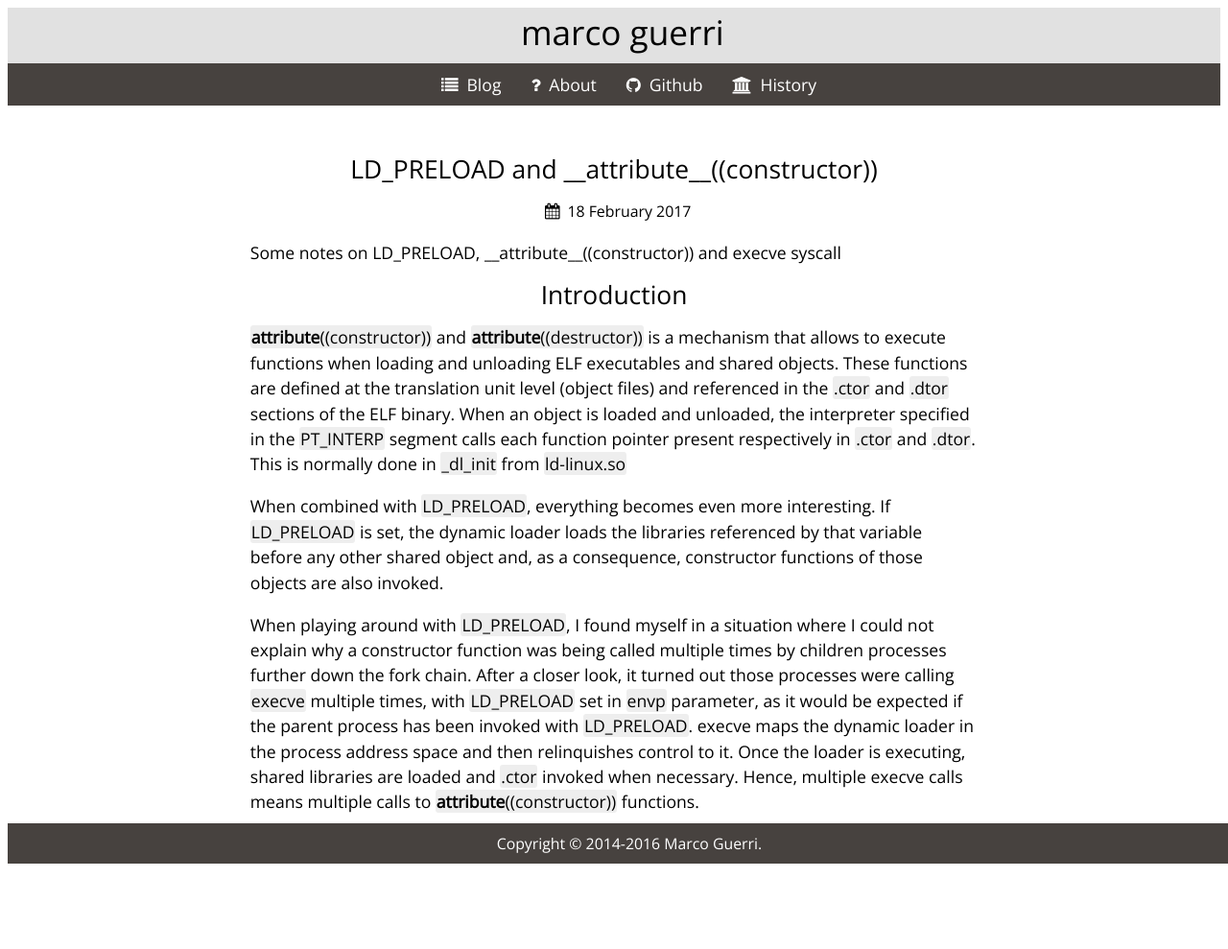
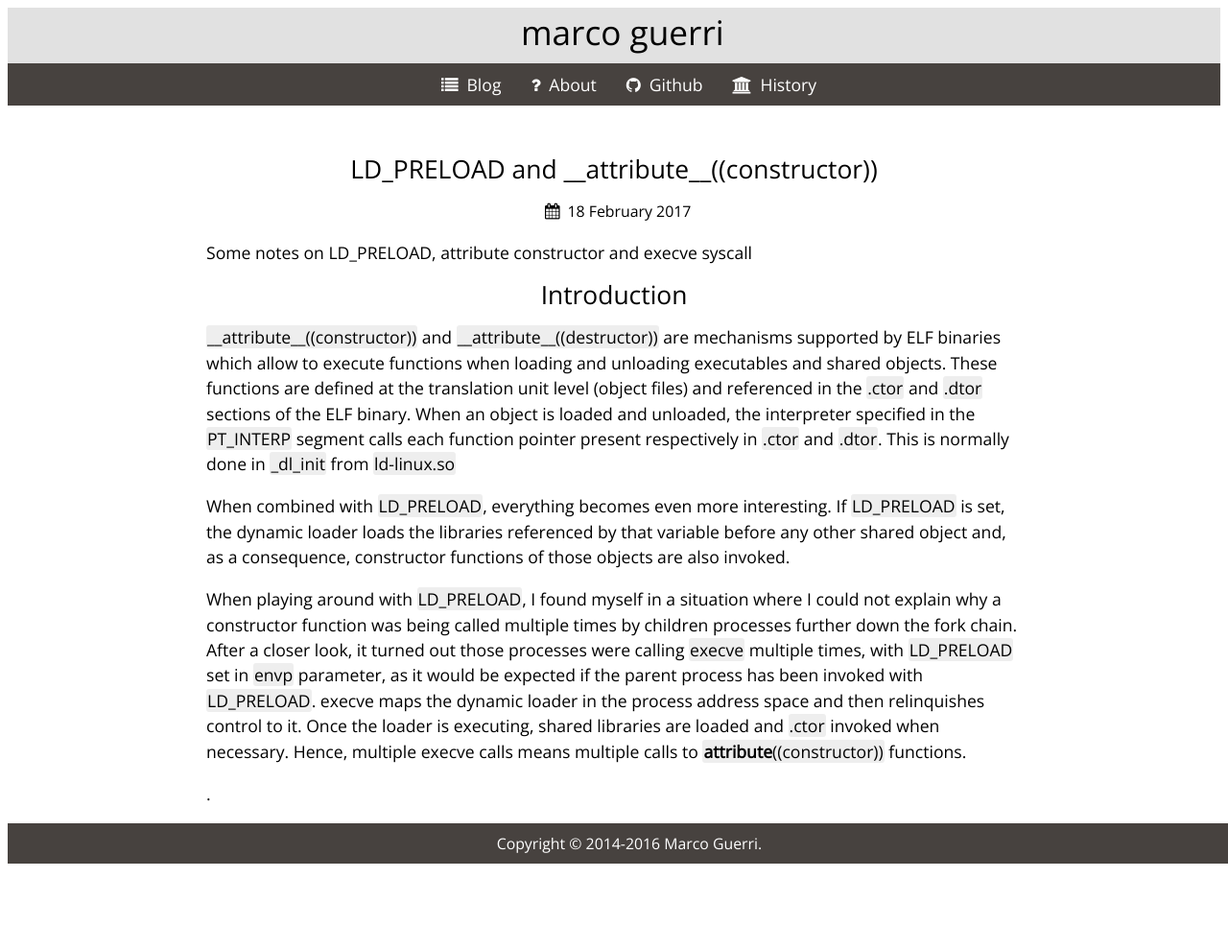
Before and after one commit to marcoguerri/marcoguerri.github.io, a Jekyll site: the page built from _posts/2017-02-18-ldpreload-constructor.markdown, in a window 1280 px wide. Shown: the whole page at 96% size. Built offline with Jekyll 4.4.1, drawn with Linux system fonts in a browser that asks for light colours; after the commit the page ends 936 px from its top, so only the background shows below that.

Commit message:
Set max content width in px

```diff
--- a/_posts/2017-02-18-ldpreload-constructor.markdown
+++ b/_posts/2017-02-18-ldpreload-constructor.markdown
@@ -5,14 +5,14 @@ date:   2017-02-18 08:00:00
 published: yes
 categories: c linker
 pygments: true
-summary: "Some notes on LD_PRELOAD,  __attribute__((constructor)) and execve syscall"
+summary: "Some notes on LD_PRELOAD, attribute constructor and execve syscall"
 ---
 
 Introduction
 =======
 
-*__attribute__((constructor))* and *__attribute__((destructor))* is a mechanism
-that allows to execute functions when loading and unloading ELF executables and shared
+*\_\_attribute\_\_((constructor))* and *\_\_attribute\_\_((destructor))* are mechanisms
+supported by ELF binaries which allow to execute functions when loading and unloading executables and shared
 objects. These functions are defined at the translation unit level (object files)
 and referenced in the *.ctor* and *.dtor* sections of the ELF binary. When an object
 is loaded and unloaded, the interpreter specified in the *PT_INTERP* segment
--- a/css/master.css
+++ b/css/master.css
@@ -79,7 +79,7 @@ a {
   margin-bottom: 50px;
   margin: auto;
   padding: 2em;
-  width: 60%;
+  max-width: 850px;
 }
 
 .content-books {
```
